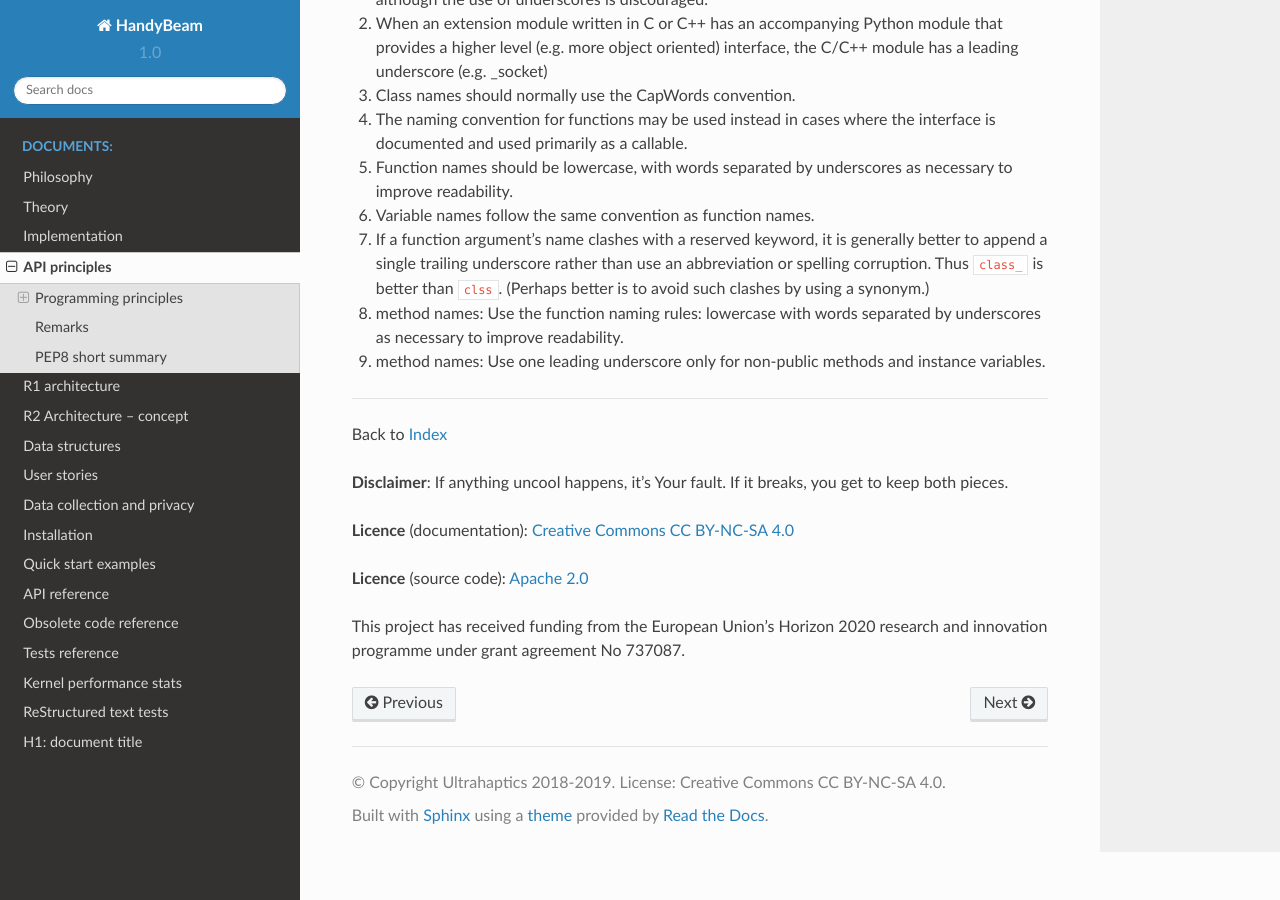
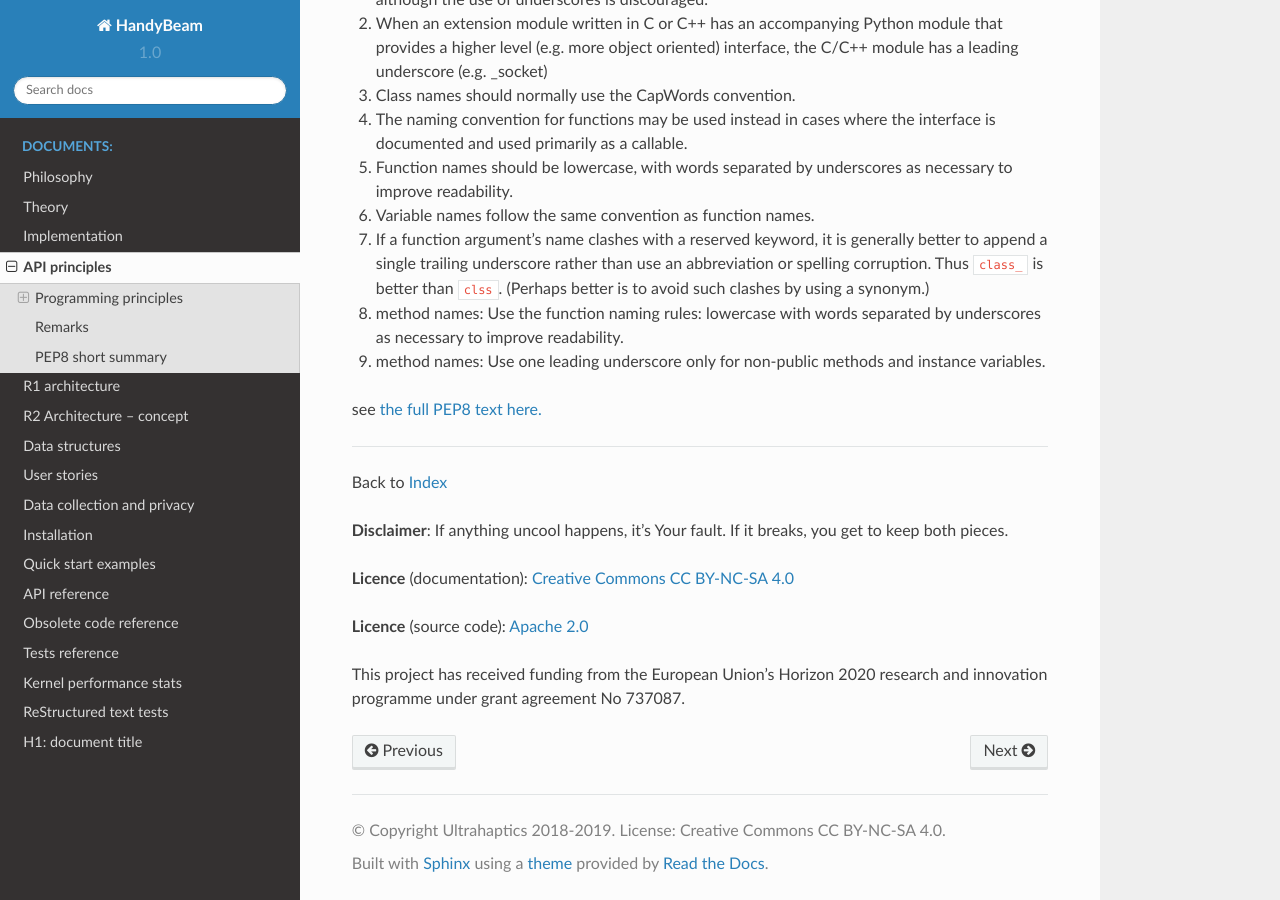
Before and after one commit to ultraleap/HandyBeam, a Sphinx documentation site: the page built from doc/source/023_api_principles.rst, in a window 1280 px wide and 900 px high, scrolled down 2271 px. Built offline with Sphinx 7.4.7 and the Read the Docs theme 2.0.0, drawn with Linux system fonts in a browser that asks for light colours; the version number is read from the project's files by our own code.

Commit message:
update api principles with a link

```diff
--- a/doc/source/023_api_principles.rst
+++ b/doc/source/023_api_principles.rst
@@ -79,6 +79,8 @@ Remarks
 PEP8 short summary
 ------------------
 
+
+
 1. Modules should have short, all-lowercase names. Underscores can be used in the module name if it improves readability. Python packages should also have short, all-lowercase names, although the use of underscores is discouraged.
 2. When an extension module written in C or C++ has an accompanying Python module that provides a higher level (e.g. more object oriented) interface, the C/C++ module has a leading underscore (e.g. _socket)
 3. Class names should normally use the CapWords convention.
@@ -89,5 +91,6 @@ PEP8 short summary
 8. method names: Use the function naming rules: lowercase with words separated by underscores as necessary to improve readability.
 9. method names: Use one leading underscore only for non-public methods and instance variables.
 
+see `the full PEP8 text here. <https://www.python.org/dev/peps/pep-0008/>`_
 
 .. include:: footer_licence_note.rst
```
